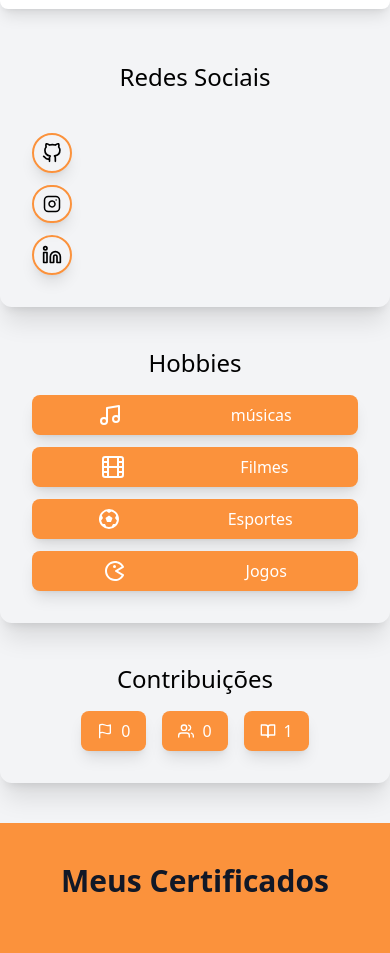
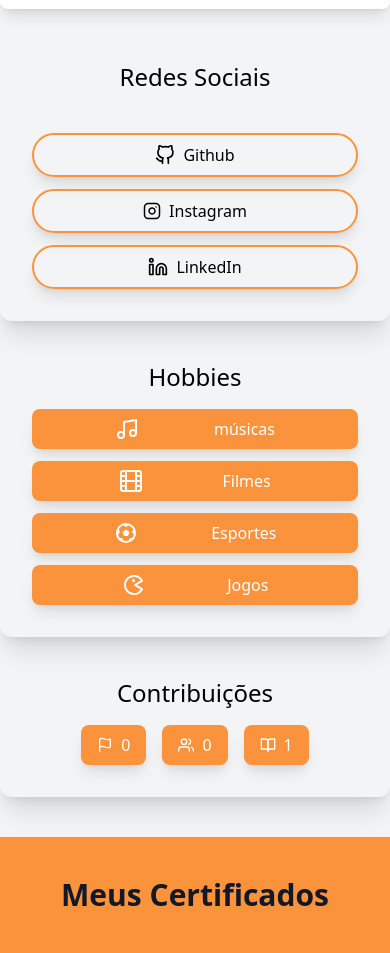
Before and after one commit to victorbr988/My-portfolio, a React (Vite) app: page / in a window 390 px wide. Shown: the part 780-1733 px from the top of the page. Built offline with nearby package versions, Linux system fonts and the light colour scheme; no server answers.

Commit message:
style: replace animation buttons in section apresentation

```diff
--- a/src/components/sectionApresentation/ButtonStatistic.jsx
+++ b/src/components/sectionApresentation/ButtonStatistic.jsx
@@ -3,7 +3,7 @@ export const ButtonStatistic = ({href, children}) => {
     <a
       target="_blank"
       href={href}
-      className='flex hover:scale-105 transition cursor-pointer shadow-lg text-white items-center gap-2 bg-orange-400 rounded-lg px-4 py-2 justify-around'
+      className='flex hover:scale-105 transition cursor-pointer shadow-lg text-white items-center gap-2 bg-orange-400 rounded-lg px-4 py-2 justify-evenly'
     >
       {children}
     </a>
--- a/src/components/sectionApresentation/SocialMedia.jsx
+++ b/src/components/sectionApresentation/SocialMedia.jsx
@@ -4,29 +4,29 @@ export const SocialMedia = () => {
     <div className="flex gap-3 flex-col mt-10">
       <section className="">
         <a
-          className="flex shadow-lg group w-10 hover:w-full hover:scale-105 transition-all gap-2 border-2 justify-center items-center border-orange-400 p-2 rounded-full"
+          className="flex shadow-lg group lg:w-10 w-full hover:w-full hover:scale-105 transition-all gap-2 border-2 justify-center items-center border-orange-400 p-2 rounded-full"
           href="https://github.com/victorbr988"
         >
           <FiGithub className="text-xl" />
-          <p className="hidden group-hover:block">Github</p>
+          <p className="lg:hidden group-hover:block">Github</p>
         </a>
       </section>
       <section>
         <a
-          className="flex group w-10 hover:w-full hover:scale-105 transition-all shadow-lg gap-2  border-2 justify-center items-center border-orange-400 p-2 rounded-full"
+          className="flex group lg:w-10 w-full hover:w-full hover:scale-105 transition-all shadow-lg gap-2  border-2 justify-center items-center border-orange-400 p-2 rounded-full"
           href="https://www.instagram.com/gab_ulquiorrasbtn/"
         >
           <FiInstagram className="text-lg" />
-          <p className="hidden group-hover:block">Instagram</p>
+          <p className="lg:hidden group-hover:block">Instagram</p>
         </a>
       </section>
       <section>
         <a
-          className="flex group w-10 hover:w-full hover:scale-105 transition-all shadow-lg gap-2  border-2 justify-center items-center border-orange-400 p-2 rounded-full"
+          className="flex group lg:w-10 w-full hover:w-full hover:scale-105 transition-all shadow-lg gap-2  border-2 justify-center items-center border-orange-400 p-2 rounded-full"
           href="https://www.linkedin.com/in/victor-gabriel-dev"
         >
           <FiLinkedin className="text-xl" />
-          <p className="hidden group-hover:block">LinkedIn</p>
+          <p className="lg:hidden group-hover:block">LinkedIn</p>
         </a>
       </section>
     </div>
```
